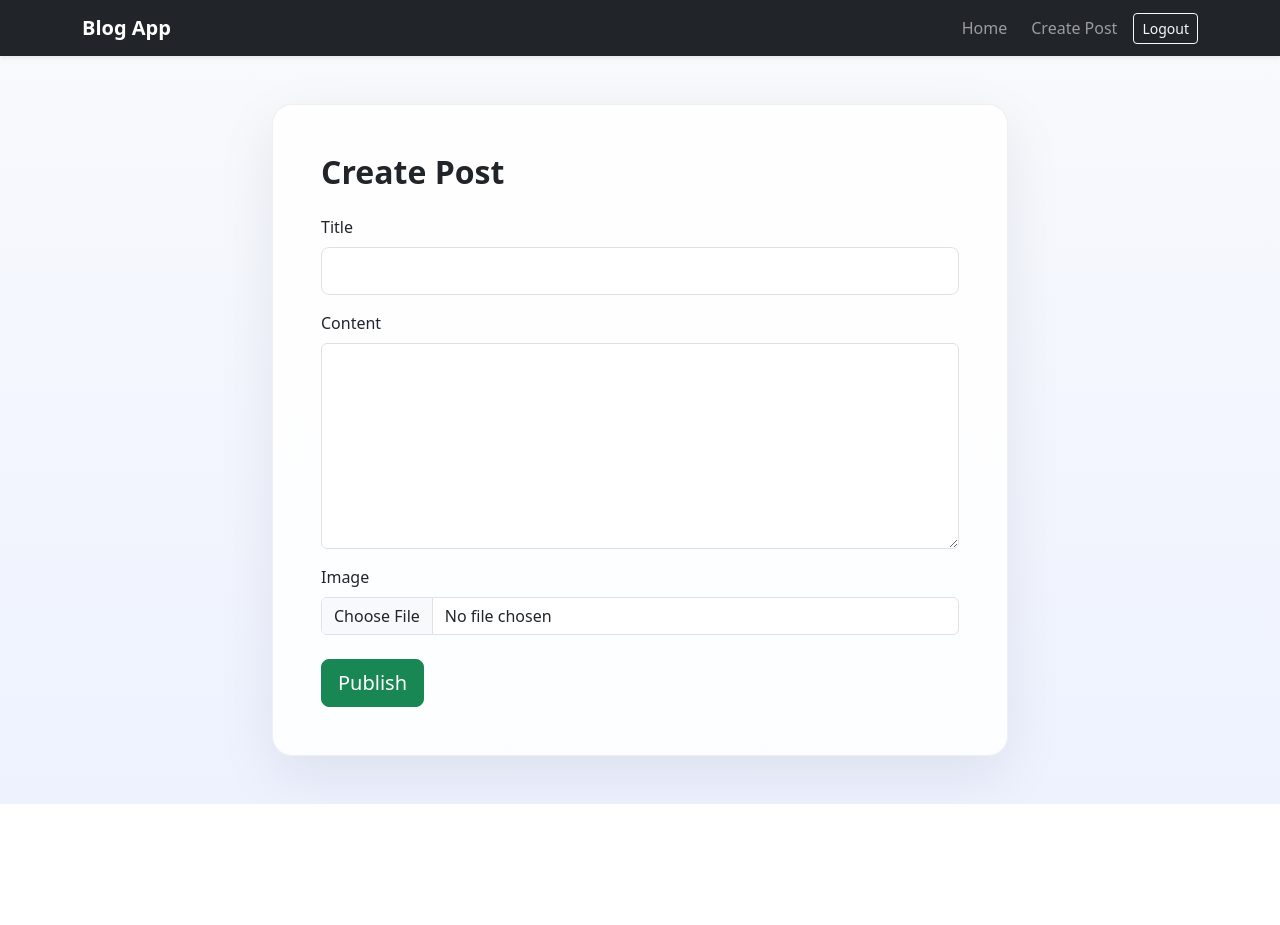
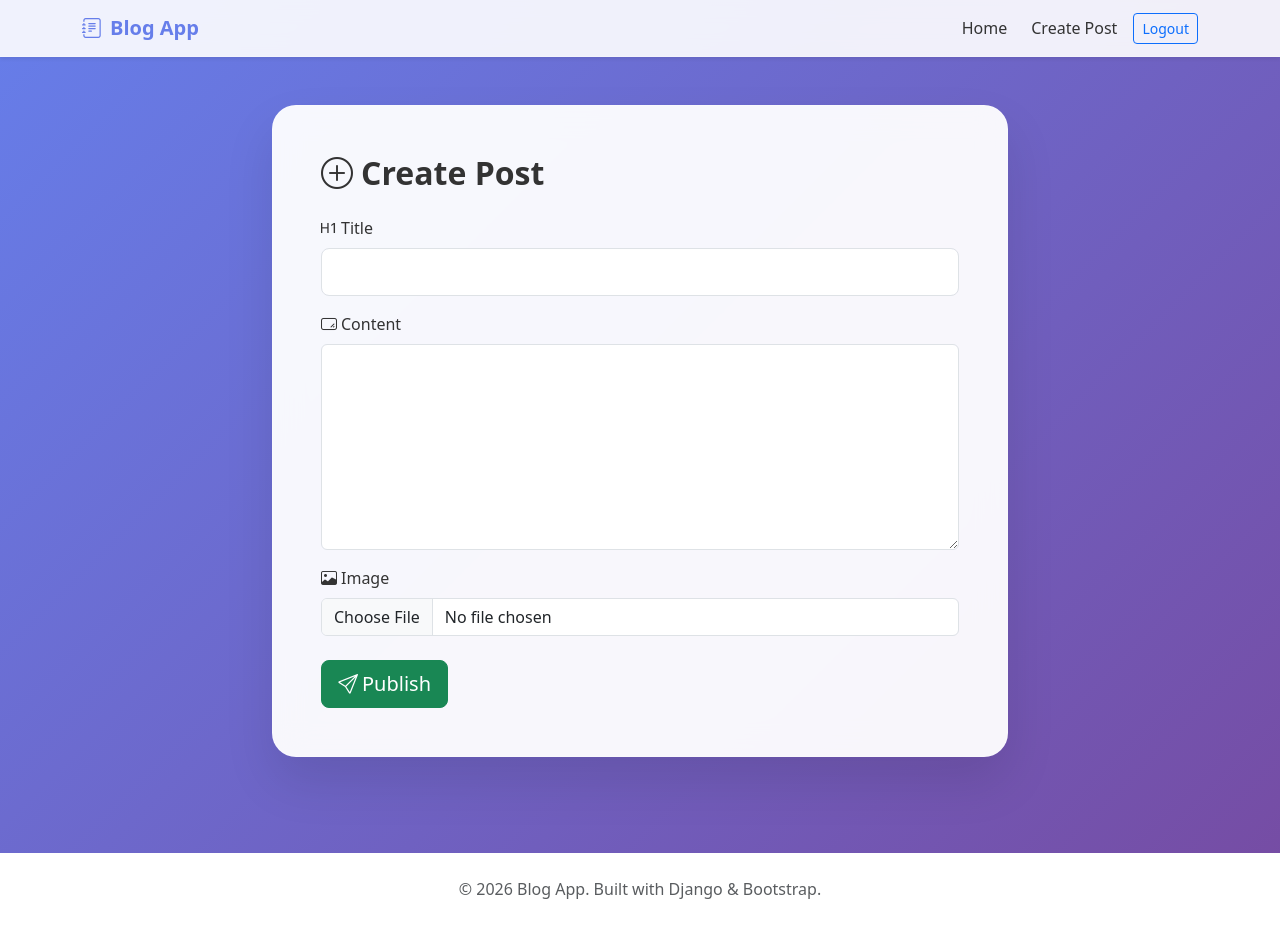
Before and after one commit to nehasharma-engi/Django-Project, a Django app: page /create/ in a window 1280 px wide. Before the commit the page ends 804 px from the top, so only its background shows below. Run offline with Django 5.2, Linux system fonts and the light colour scheme; the visitor is signed in with stand-in values (Sample User, id 1).

Commit message:
Update UI: Add gradient background, icons, and improved styling

```diff
--- a/templates/base.html
+++ b/templates/base.html
@@ -8,38 +8,74 @@
     <link href="https://cdn.jsdelivr.net/npm/bootstrap-icons@1.11.3/font/bootstrap-icons.min.css" rel="stylesheet">
     <style>
         body {
-            background: linear-gradient(180deg, #f8fafc 0%, #eef2ff 100%);
+            background: linear-gradient(135deg, #667eea 0%, #764ba2 100%);
             min-height: 100vh;
+            color: #333;
         }
 
         .hero-shell {
-            background: rgba(255, 255, 255, 0.85);
-            backdrop-filter: blur(12px);
-            border: 1px solid rgba(15, 23, 42, 0.06);
-            border-radius: 1.25rem;
-            box-shadow: 0 20px 60px rgba(15, 23, 42, 0.08);
+            background: rgba(255, 255, 255, 0.95);
+            backdrop-filter: blur(15px);
+            border: 1px solid rgba(255, 255, 255, 0.2);
+            border-radius: 1.5rem;
+            box-shadow: 0 25px 50px rgba(0, 0, 0, 0.1);
         }
 
         .post-card {
-            transition: transform 0.2s ease, box-shadow 0.2s ease;
+            transition: all 0.3s ease;
+            border-radius: 1.25rem;
         }
 
         .post-card:hover {
-            transform: translateY(-3px);
-            box-shadow: 0 18px 40px rgba(15, 23, 42, 0.12);
+            transform: translateY(-5px);
+            box-shadow: 0 20px 40px rgba(0, 0, 0, 0.15);
         }
 
         .post-image {
             object-fit: cover;
             width: 100%;
             height: 220px;
+            border-radius: 1.25rem 1.25rem 0 0;
+        }
+
+        .navbar {
+            background: rgba(255, 255, 255, 0.9) !important;
+            backdrop-filter: blur(10px);
+            border-bottom: 1px solid rgba(255, 255, 255, 0.2);
+        }
+
+        .navbar-brand {
+            color: #667eea !important;
+            font-weight: 700;
+        }
+
+        .nav-link {
+            color: #333 !important;
+            font-weight: 500;
+        }
+
+        .btn-outline-light {
+            border-color: #667eea;
+            color: #667eea;
+        }
+
+        .btn-outline-light:hover {
+            background-color: #667eea;
+            border-color: #667eea;
+        }
+
+        .text-gradient {
+            background: linear-gradient(135deg, #667eea, #764ba2);
+            -webkit-background-clip: text;
+            -webkit-text-fill-color: transparent;
+            background-clip: text;
         }
     </style>
 </head>
 <body>
-    <nav class="navbar navbar-expand-lg navbar-dark bg-dark shadow-sm sticky-top">
+    <nav class="navbar navbar-expand-lg navbar-light shadow-sm sticky-top">
         <div class="container">
-            <a class="navbar-brand fw-bold" href="{% url 'home' %}">Blog App</a>
+            <a class="navbar-brand fw-bold" href="{% url 'home' %}"><i class="bi bi-journal-text me-2"></i>Blog App</a>
             <button class="navbar-toggler" type="button" data-bs-toggle="collapse" data-bs-target="#navbarNav" aria-controls="navbarNav" aria-expanded="false" aria-label="Toggle navigation">
                 <span class="navbar-toggler-icon"></span>
             </button>
@@ -48,7 +84,7 @@
                     <li class="nav-item"><a class="nav-link" href="{% url 'home' %}">Home</a></li>
                     {% if user.is_authenticated %}
                         <li class="nav-item"><a class="nav-link" href="{% url 'create_post' %}">Create Post</a></li>
-                        <li class="nav-item"><a class="btn btn-outline-light btn-sm" href="{% url 'logout' %}">Logout</a></li>
+                        <li class="nav-item"><a class="btn btn-outline-primary btn-sm" href="{% url 'logout' %}">Logout</a></li>
                     {% else %}
                         <li class="nav-item"><a class="nav-link" href="{% url 'login' %}">Login</a></li>
                         <li class="nav-item"><a class="btn btn-warning btn-sm" href="{% url 'signup' %}">Signup</a></li>
@@ -73,6 +109,12 @@
         {% block content %}{% endblock %}
     </main>
 
+    <footer class="bg-white bg-opacity-90 backdrop-blur py-4 mt-5">
+        <div class="container text-center">
+            <p class="text-muted mb-0">&copy; 2026 Blog App. Built with Django & Bootstrap.</p>
+        </div>
+    </footer>
+
     <script src="https://cdn.jsdelivr.net/npm/bootstrap@5.3.3/dist/js/bootstrap.bundle.min.js"></script>
 </body>
 </html>
--- a/templates/create_post.html
+++ b/templates/create_post.html
@@ -6,25 +6,25 @@
 <div class="row justify-content-center">
     <div class="col-lg-8">
         <div class="hero-shell p-4 p-md-5">
-            <h2 class="fw-bold mb-4">Create Post</h2>
+            <h2 class="fw-bold mb-4"><i class="bi bi-plus-circle me-2"></i>Create Post</h2>
             {% if error %}
                 <div class="alert alert-danger">{{ error }}</div>
             {% endif %}
             <form method="post" enctype="multipart/form-data">
                 {% csrf_token %}
                 <div class="mb-3">
-                    <label for="title" class="form-label">Title</label>
+                    <label for="title" class="form-label"><i class="bi bi-type-h1 me-1"></i>Title</label>
                     <input type="text" class="form-control form-control-lg" id="title" name="title" required>
                 </div>
                 <div class="mb-3">
-                    <label for="content" class="form-label">Content</label>
+                    <label for="content" class="form-label"><i class="bi bi-textarea-resize me-1"></i>Content</label>
                     <textarea class="form-control" id="content" name="content" rows="8" required></textarea>
                 </div>
                 <div class="mb-4">
-                    <label for="image" class="form-label">Image</label>
+                    <label for="image" class="form-label"><i class="bi bi-image me-1"></i>Image</label>
                     <input type="file" class="form-control" id="image" name="image" accept="image/*">
                 </div>
-                <button type="submit" class="btn btn-success btn-lg">Publish</button>
+                <button type="submit" class="btn btn-success btn-lg"><i class="bi bi-send me-1"></i>Publish</button>
             </form>
         </div>
     </div>
--- a/templates/detail.html
+++ b/templates/detail.html
@@ -6,8 +6,8 @@
 <div class="hero-shell p-4 p-md-5">
     <div class="row g-4 align-items-start">
         <div class="col-lg-8 mx-auto">
-            <p class="text-muted small mb-2">By {{ post.author.username }} on {{ post.created_at|date:"F j, Y, g:i A" }}</p>
-            <h1 class="fw-bold mb-4">{{ post.title }}</h1>
+            <p class="text-muted small mb-2"><i class="bi bi-calendar-event me-1"></i>By {{ post.author.username }} on {{ post.created_at|date:"F j, Y, g:i A" }}</p>
+            <h1 class="fw-bold mb-4 text-gradient">{{ post.title }}</h1>
             {% if post.image %}
                 <img src="{{ post.image.url }}" class="img-fluid rounded-4 shadow-sm mb-4" alt="{{ post.title }}">
             {% endif %}
```
Also changed, not shown: templates/home.html (+7 -4 lines), templates/login.html (+4 -4 lines), templates/signup.html (+5 -5 lines).
